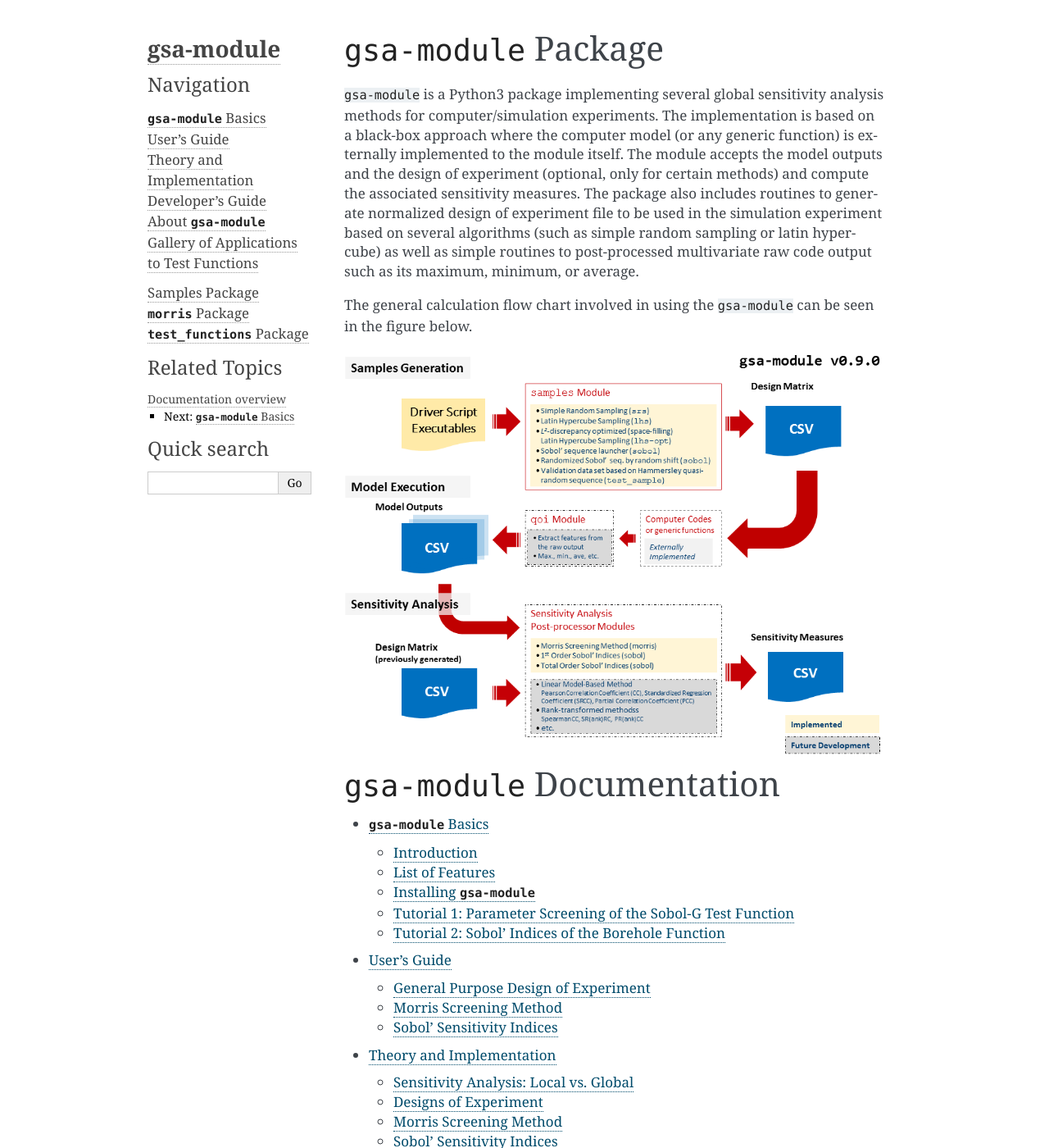
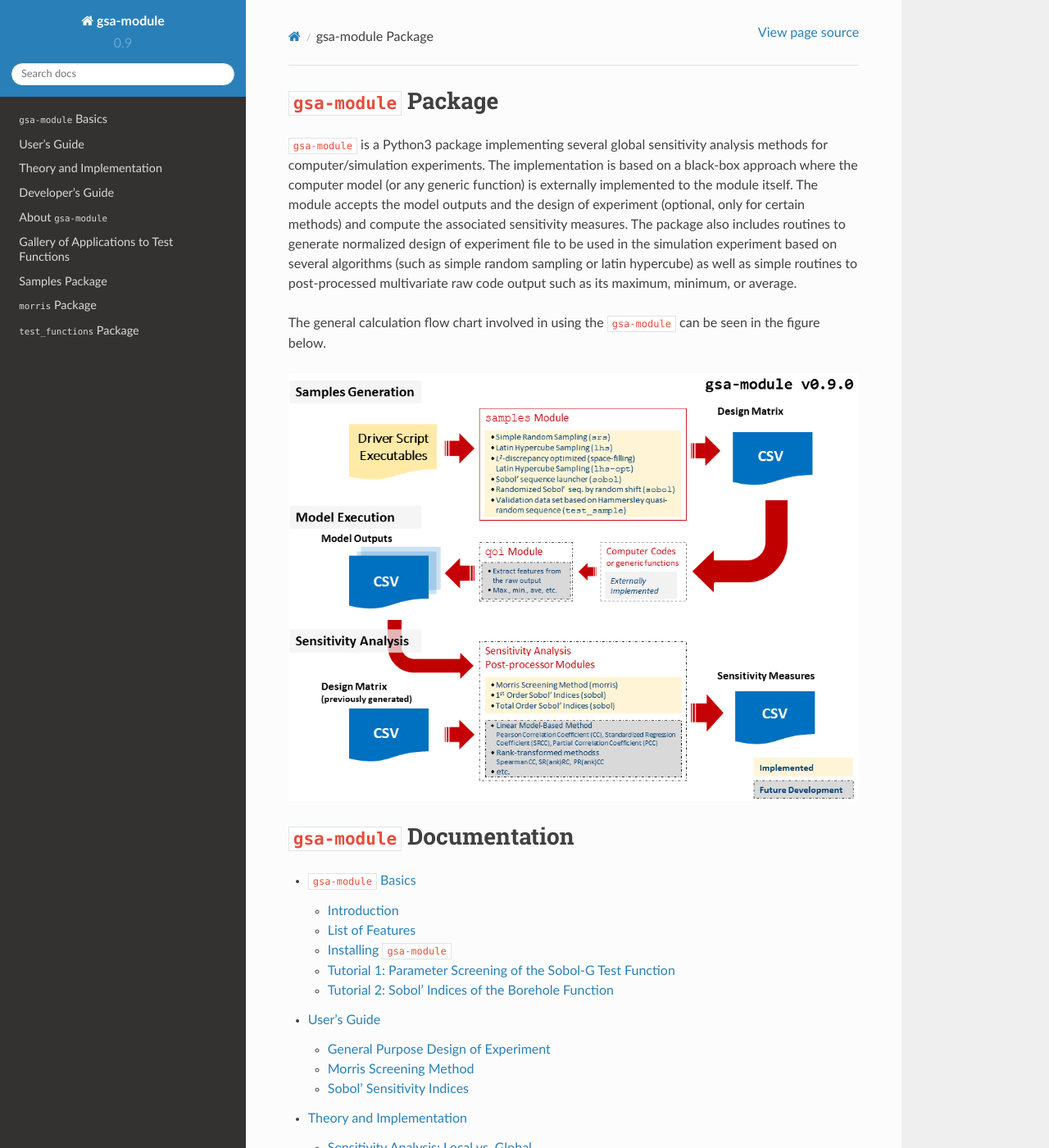
Before and after one commit to damar-wicaksono/gsa-module, a Sphinx documentation site: the page built from docs/source/index.rst, in a window 1280 px wide and 1400 px high. Shown: the whole window at 82% size. Built offline with Sphinx 7.4.7 and the Read the Docs theme 2.0.0, drawn with Linux system fonts in a browser that asks for light colours; some of the changed text lies outside the part shown.

Commit message:
Switch sphinx-doc theme to rtd

```diff
--- a/docs/source/conf.py
+++ b/docs/source/conf.py
@@ -16,6 +16,7 @@
 import sys
 import os
 import shlex
+import sphinx_rtd_theme
 
 # If extensions (or modules to document with autodoc) are in another directory,
 # add these directories to sys.path here. If the directory is relative to the
@@ -61,9 +62,9 @@ author = 'Damar Wicaksono'
 # built documents.
 #
 # The short X.Y version.
-version = '0.5'
+version = '0.9'
 # The full version, including alpha/beta/rc tags.
-release = '0.5.3'
+release = '0.9.0'
 
 # The language for content autogenerated by Sphinx. Refer to documentation
 # for a list of supported languages.
@@ -114,12 +115,12 @@ todo_include_todos = False
 
 # The theme to use for HTML and HTML Help pages.  See the documentation for
 # a list of builtin themes.
-html_theme = 'alabaster'
+html_theme = 'sphinx_rtd_theme'
 
 # Theme options are theme-specific and customize the look and feel of a theme
 # further.  For a list of options available for each theme, see the
 # documentation.
-html_theme_options = {"show_related": True}
+#html_theme_options = {"show_related": True}
 
 # Add any paths that contain custom themes here, relative to this directory.
 #html_theme_path = []
```
